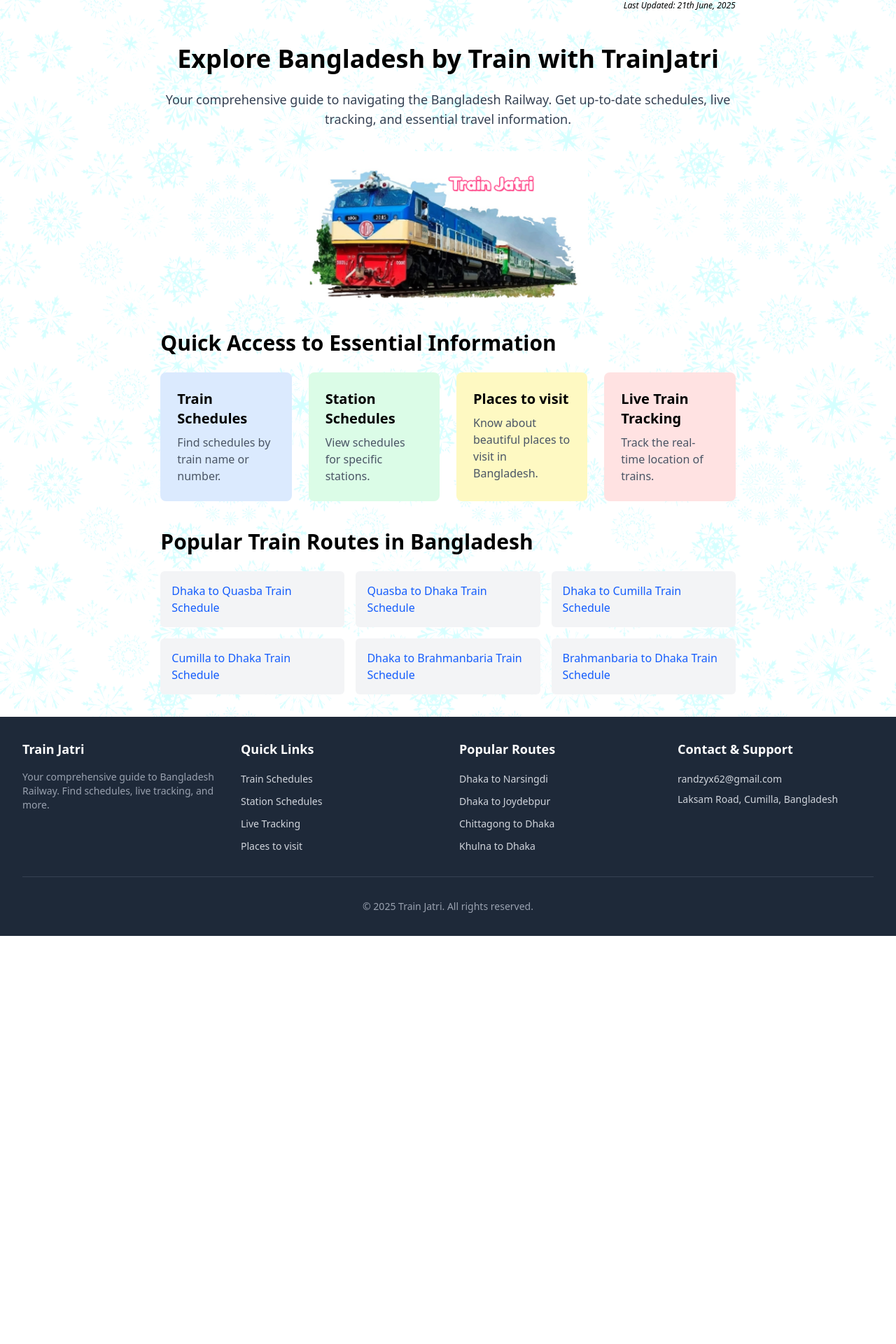
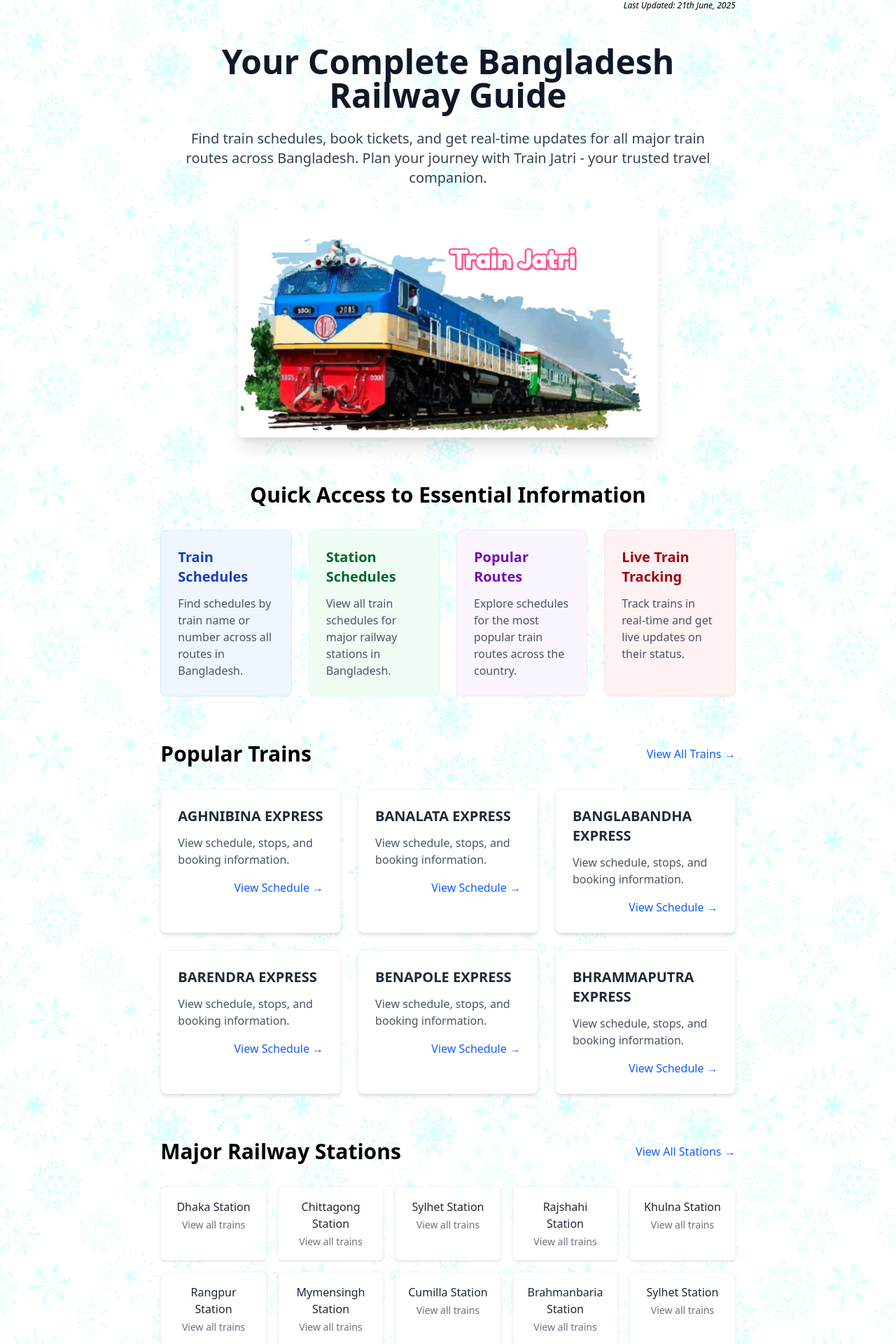
Before and after one commit to mdistiakahmed/train-jatri, a Next.js app: page / in a window 1280 px wide. Shown: the part 80-2000 px from the top of the page at 70% size. Before the commit the page ends 1417 px from the top, so only its background shows below. Built offline with nearby package versions, Linux system fonts and the light colour scheme.

Commit message:
Update homepage

```diff
--- a/app/page.tsx
+++ b/app/page.tsx
@@ -1,95 +1,176 @@
 import React from "react";
-import Head from "next/head";
 import Link from "next/link";
 import Image from "next/image";
+import { paths } from "./routes/page";
+import { uniqueTrainNames } from "@/utils/trainNames";
+
+export const metadata = {
+  title: 'Train Jatri - Bangladesh Railway Schedules & Booking',
+  description: 'Find train schedules, book tickets, and get real-time updates for all major train routes in Bangladesh. Plan your journey with Train Jatri.',
+  keywords: 'Bangladesh Railway, train schedule, train booking, Bangladesh trains, railway tickets',
+};
+
+// Major stations in Bangladesh
+const majorStations = [
+  "Dhaka",
+  "Chittagong",
+  "Sylhet",
+  "Rajshahi",
+  "Khulna",
+  "Rangpur",
+  "Mymensingh",
+  "Cumilla",
+  "Brahmanbaria",
+  "Sylhet"
+];
+
+const stripBracketContent = (name: string) => {
+  return name.replace(/\s*\(.*?\)\s*/g, "").trim();
+};
 
 const HomePage = () => {
+  // Get top 6 popular trains
+  const popularTrains = uniqueTrainNames.slice(0, 6);
+
   return (
     <div>
       <main className="container mx-auto px-4 py-8">
-        <section className="text-center mb-10">
-          <h1 className="text-4xl font-bold mb-6">
-            Explore Bangladesh by Train with TrainJatri
+        {/* Hero Section */}
+        <section className="text-center mb-16">
+          <h1 className="text-5xl font-bold text-gray-900 mb-6">
+            Your Complete Bangladesh Railway Guide
           </h1>
-          <p className="text-lg text-gray-700 mb-8">
-            Your comprehensive guide to navigating the Bangladesh Railway. Get
-            up-to-date schedules, live tracking, and essential travel
-            information.
+          <p className="text-xl text-gray-700 max-w-3xl mx-auto mb-8">
+            Find train schedules, book tickets, and get real-time updates for all major train routes across Bangladesh.
+            Plan your journey with Train Jatri - your trusted travel companion.
           </p>
           <Image
             src="/logo.png"
-            alt="Bangladesh Railway Train Journey"
-            width={400}
-            height={200}
-            className="mx-auto"
+            alt="Bangladesh Railway Network - Train Jatri"
+            width={600}
+            height={300}
+            className="mx-auto rounded-lg shadow-xl"
+            priority
           />
         </section>
 
-        <section className="mb-10">
-          <h2 className="text-3xl font-semibold mb-6">
+        {/* Quick Access Section */}
+        <section className="mb-16">
+          <h2 className="text-3xl font-semibold mb-8 text-center">
             Quick Access to Essential Information
           </h2>
           <div className="grid grid-cols-1 md:grid-cols-2 lg:grid-cols-4 gap-6">
             <Link
               href="/trains"
-              className="block p-6 bg-blue-100 rounded-lg hover:bg-blue-200 transition-colors duration-300"
+              className="block p-6 bg-blue-50 rounded-lg hover:bg-blue-100 transition-colors duration-300 border border-blue-100"
             >
-              <h3 className="text-xl font-semibold mb-2">Train Schedules</h3>
+              <h3 className="text-xl font-semibold mb-3 text-blue-800">Train Schedules</h3>
               <p className="text-gray-600">
-                Find schedules by train name or number.
+                Find schedules by train name or number across all routes in Bangladesh.
               </p>
             </Link>
             <Link
-              href="/station"
-              className="block p-6 bg-green-100 rounded-lg hover:bg-green-200 transition-colors duration-300"
+              href="/stations"
+              className="block p-6 bg-green-50 rounded-lg hover:bg-green-100 transition-colors duration-300 border border-green-100"
             >
-              <h3 className="text-xl font-semibold mb-2">Station Schedules</h3>
+              <h3 className="text-xl font-semibold mb-3 text-green-800">Station Schedules</h3>
               <p className="text-gray-600">
-                View schedules for specific stations.
+                View all train schedules for major railway stations in Bangladesh.
               </p>
             </Link>
             <Link
-              href="/places-to-visit"
-              className="block p-6 bg-yellow-100 rounded-lg hover:bg-yellow-200 transition-colors duration-300"
+              href="/routes"
+              className="block p-6 bg-purple-50 rounded-lg hover:bg-purple-100 transition-colors duration-300 border border-purple-100"
             >
-              <h3 className="text-xl font-semibold mb-2">Places to visit</h3>
+              <h3 className="text-xl font-semibold mb-3 text-purple-800">Popular Routes</h3>
               <p className="text-gray-600">
-                Know about beautiful places to visit in Bangladesh.
+                Explore schedules for the most popular train routes across the country.
               </p>
             </Link>
             <Link
               href="/live-tracking"
-              className="block p-6 bg-red-100 rounded-lg hover:bg-red-200 transition-colors duration-300"
+              className="block p-6 bg-red-50 rounded-lg hover:bg-red-100 transition-colors duration-300 border border-red-100"
             >
-              <h3 className="text-xl font-semibold mb-2">
-                Live Train Tracking
-              </h3>
+              <h3 className="text-xl font-semibold mb-3 text-red-800">Live Train Tracking</h3>
               <p className="text-gray-600">
-                Track the real-time location of trains.
+                Track trains in real-time and get live updates on their status.
               </p>
             </Link>
           </div>
         </section>
 
+        {/* Popular Trains Section */}
+        <section className="mb-16">
+          <div className="flex justify-between items-center mb-8">
+            <h2 className="text-3xl font-semibold">Popular Trains</h2>
+            <Link href="/trains" className="text-blue-600 hover:underline">
+              View All Trains →
+            </Link>
+          </div>
+          <div className="grid grid-cols-1 md:grid-cols-2 lg:grid-cols-3 gap-6">
+            {popularTrains.map((trainName) => {
+              const cleanName = stripBracketContent(trainName);
+              const urlSlug = cleanName.toLowerCase().replace(/\s+/g, "-");
+              return (
+                <Link
+                  key={trainName}
+                  href={`/trains/${urlSlug}`}
+                  className="block p-6 bg-white rounded-lg shadow-md hover:shadow-lg transition-shadow duration-300 border border-gray-100"
+                >
+                  <h3 className="text-xl font-semibold text-gray-800 mb-3">
+                    {cleanName}
+                  </h3>
+                  <p className="text-gray-600 mb-4">View schedule, stops, and booking information.</p>
+                  <div className="flex justify-end">
+                    <span className="text-blue-600 font-medium">
+                      View Schedule →
+                    </span>
+                  </div>
+                </Link>
+              );
+            })}
+          </div>
+        </section>
+
+        {/* Major Stations Section */}
+        <section className="mb-16">
+          <div className="flex justify-between items-center mb-8">
+            <h2 className="text-3xl font-semibold">Major Railway Stations</h2>
+            <Link href="/station" className="text-blue-600 hover:underline">
+              View All Stations →
+            </Link>
+          </div>
+          <div className="grid grid-cols-2 md:grid-cols-3 lg:grid-cols-5 gap-4">
+            {majorStations.map((station, index) => (
+              <Link
+                key={index}
+                href={`/station/${station.toLowerCase()}`}
+                className="p-4 bg-white rounded-md shadow-sm hover:shadow-md transition-shadow duration-200 text-center border border-gray-100"
+              >
+                <h3 className="font-medium text-gray-800">{station} Station</h3>
+                <p className="text-sm text-gray-500 mt-1">View all trains</p>
+              </Link>
+            ))}
+          </div>
+        </section>
+
+        {/* Popular Routes Section */}
         <section>
-          <h2 className="text-3xl font-semibold mb-6">
-            Popular Train Routes in Bangladesh
-          </h2>
+          <div className="flex justify-between items-center mb-8">
+            <h2 className="text-3xl font-semibold">Popular Train Routes</h2>
+            <Link href="/routes" className="text-blue-600 hover:underline">
+              View All Routes →
+            </Link>
+          </div>
           <div className="grid grid-cols-1 md:grid-cols-2 lg:grid-cols-3 gap-4">
-            {[
-              { from: "Dhaka", to: "Quasba" },
-              { from: "Quasba", to: "Dhaka" },
-              { from: "Dhaka", to: "Cumilla" },
-              { from: "Cumilla", to: "Dhaka" },
-              { from: "Dhaka", to: "Brahmanbaria" },
-              { from: "Brahmanbaria", to: "Dhaka" },
-            ].map((route, index) => (
+            {paths.slice(0, 6).map((route, index) => (
               <Link
                 key={index}
                 href={`/routes/${route.from}-to-${route.to}-train-schedule`.toLowerCase()}
-                className="p-4 bg-gray-100 rounded-md hover:bg-gray-200 block text-blue-600 hover:underline"
+                className="p-4 bg-white rounded-md shadow-sm hover:shadow-md transition-shadow duration-200 border border-gray-100"
               >
-                {`${route.from} to ${route.to} Train Schedule`}
+                <h3 className="font-semibold text-gray-800">{route.from} to {route.to}</h3>
+                <p className="text-sm text-gray-500 mt-1">View schedule & book tickets</p>
               </Link>
             ))}
           </div>
--- a/app/routes/page.tsx
+++ b/app/routes/page.tsx
@@ -2,7 +2,7 @@
 import Link from "next/link";
 import Image from "next/image";
 
-const paths = [
+export const paths = [
   { from: "Dhaka", to: "Quasba" },
   { from: "Quasba", to: "Dhaka" },
   { from: "Dhaka", to: "Cumilla" },
--- a/components/footer/Footer.tsx
+++ b/components/footer/Footer.tsx
@@ -55,15 +55,23 @@
             <ul className="space-y-2">
               <li>
                 <Link
-                  href="/search?from=Dhaka&to=Narsingdi"
+                  href="/routes/dhaka-to-quasba-train-schedule"
                   className="text-sm text-gray-300 hover:text-white"
                 >
-                  Dhaka to Narsingdi
+                  Dhaka to Quasba
                 </Link>
               </li>
               <li>
                 <Link
-                  href="/search?from=Dhaka&to=Joydebpur"
+                  href="/routes/dhaka-to-brahmanbaria-train-schedule"
+                  className="text-sm text-gray-300 hover:text-white"
+                >
+                  Dhaka to Brahmanbaria
+                </Link>
+              </li>
+              <li>
+                <Link
+                  href="/routes/dhaka-to-joydebpur-train-schedule"
                   className="text-sm text-gray-300 hover:text-white"
                 >
                   Dhaka to Joydebpur
@@ -71,18 +79,10 @@
               </li>
               <li>
                 <Link
-                  href="/search?from=Chittagong&to=Dhaka"
+                  href="/routes/dhaka-to-cumilla-train-schedule"
                   className="text-sm text-gray-300 hover:text-white"
                 >
-                  Chittagong to Dhaka
-                </Link>
-              </li>
-              <li>
-                <Link
-                  href="/search?from=Khulna&to=Dhaka"
-                  className="text-sm text-gray-300 hover:text-white"
-                >
-                  Khulna to Dhaka
+                  Dhaka to Cumilla
                 </Link>
               </li>
             </ul>
```
